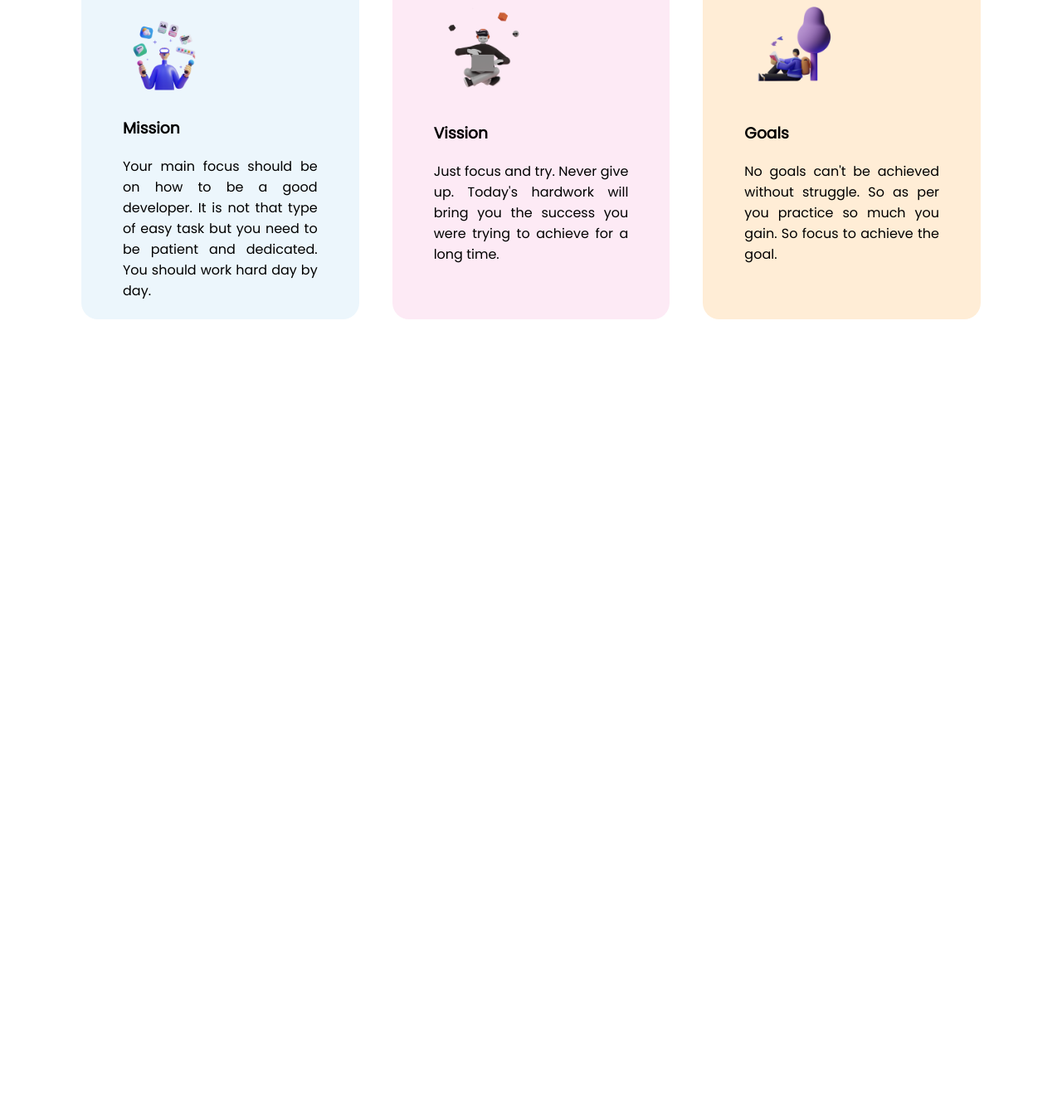
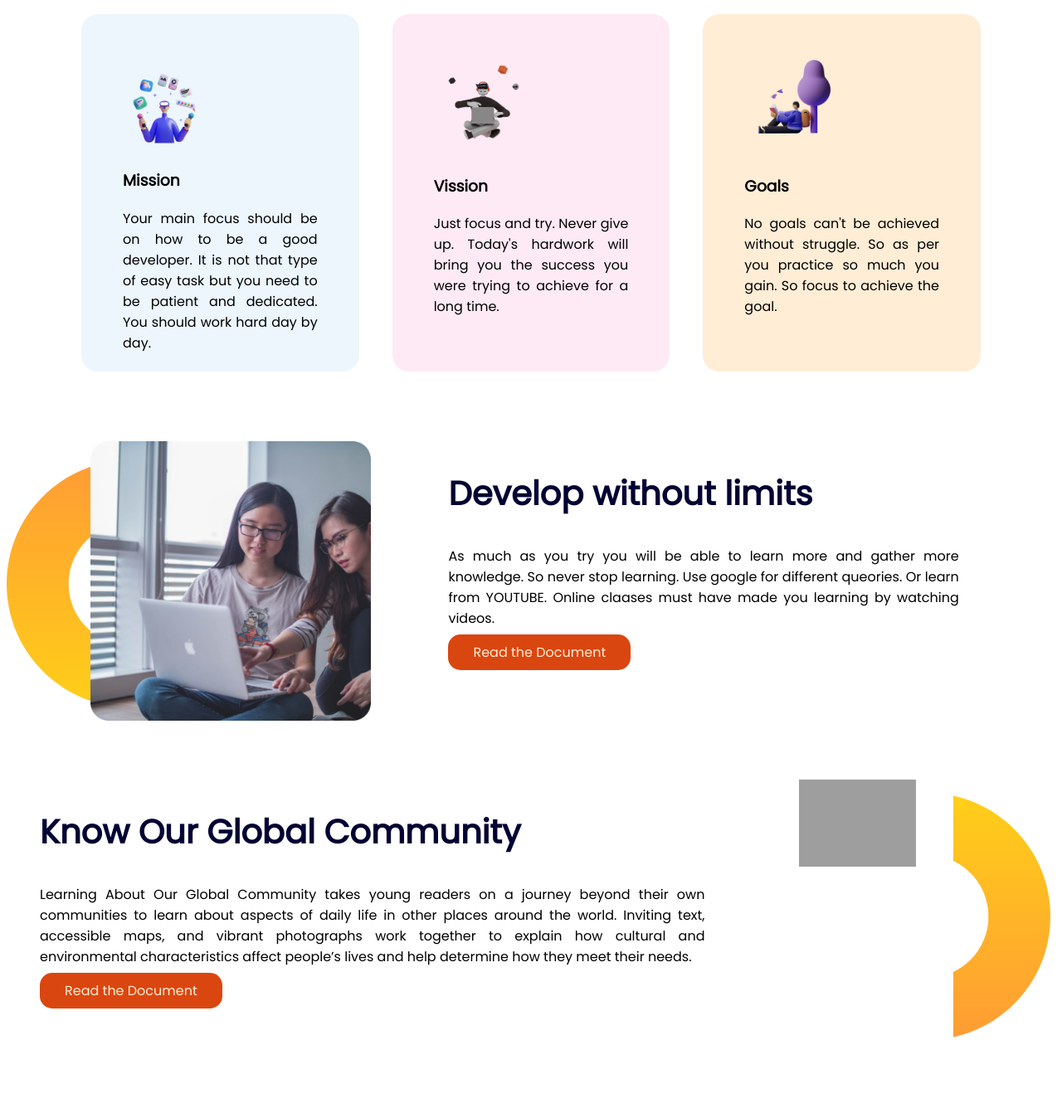
Before and after one commit to Nyemhaq/first-assignment, a plain HTML site: page index.html in a window 1280 px wide. Shown: the part 769-2105 px from the top of the page at 83% size. Before the commit the page ends 1182 px from the top, so only its background shows below. Drawn offline with Linux system fonts and the light colour scheme; grey boxes are pictures that could not be loaded.

Commit message:
update again of 3rd phase

```diff
--- a/index.html
+++ b/index.html
@@ -31,7 +31,7 @@
         </div>
     </section>
     <h1>Your Mission in <span style="color: orange;">2022</span></h1>
-    <section>
+    <section class="second-s">
         <div class="second-d">
             <div class="second-d1">
                 <img src="mission-2022-main/images/illustrators/illustrator-1.png" alt="">
@@ -54,6 +54,33 @@
             </div>
         </div>
     </section>
+    <section class="third-s">
+        <div class="third-d">
+            <img src="mission-2022-main/images/pictures/coding.png" alt="">
+        </div>
+        <div class="third-d2">
+            <h1 style="text-align: left;">Develop without limits</h1>
+            <p>As much as you try you will be able to learn more and gather more knowledge. So never stop learning. Use
+                google for different queories. Or learn from YOUTUBE. Online claases must have made you learning by
+                watching videos.</p>
+            <a class="link" target="_blank" rel="noopener noreferrer" href="https://web.programming-hero.com/"> Read the
+                Document </a>
+        </div>
+    </section>
+    <section class="fourth-s">
+        <div class="fourth-d1">
+            <h1 style="text-align: left;">Know Our Global Community </h1>
+            <p>Learning About Our Global Community takes young readers on a journey beyond their own communities to
+                learn about aspects of daily life in other places around the world. Inviting text, accessible maps, and
+                vibrant photographs work together to explain how cultural and environmental characteristics affect
+                people’s lives and help determine how they meet their needs.</p>
+            <a class="link" target="_blank" rel="noopener noreferrer" href="https://web.programming-hero.com/"> Read the
+                Document </a>
+        </div>
+        <div class="fourth-d2">
+            <img src="mission-2022-main/images/pictures/project.png" alt="">
+        </div>
+    </section>
 </body>
 
 </html>
--- a/style.css
+++ b/style.css
@@ -20,6 +20,7 @@ h1
 .first-s
 {
     display: flex;
+    padding-bottom:5%;
 }
 .first-d
 {
@@ -42,7 +43,10 @@ h1
 h4{
     font-weight:100;
 }
-
+.second-s
+{
+    padding-bottom:5%;
+}
 .second-d
 {
     display: flex;
@@ -93,3 +97,52 @@ h4{
     border-radius:20px;
     margin-right: 90px;
 }
+.third-s
+{
+    display: flex;
+    padding-left:8%;
+    background-image: url(dream-bg.png);
+    background-repeat: no-repeat;
+    background-position:left;
+}
+.third-d img
+{
+    width: 170%;
+}
+.third-d
+{
+    width: 50%;
+}
+.third-d2
+{
+    padding-left: 20%;
+    text-align: justify;
+    padding-right: 10%;
+}
+.fourth-s
+{
+    display: flex;
+    width:90%;
+    padding-top:5%;
+    text-align: justify;
+    padding-left:40px;
+    padding-right:80px;
+    padding-bottom:10%;
+    background-image: url(shape.png);
+    background-repeat: no-repeat;
+    background-position:right;
+}
+}
+.fourth-d1
+{
+  padding-left:10%;
+}
+.fourth-d2
+{
+    padding-right:10%;
+    padding-left: 10%;
+}
+.fourth-s img
+{
+    width:130%;
+}
```
Also changed, not shown: dream-bg.png (added), mission-2022-main/shape-1.png (added), shape-1.png (added), shape.png (added).
